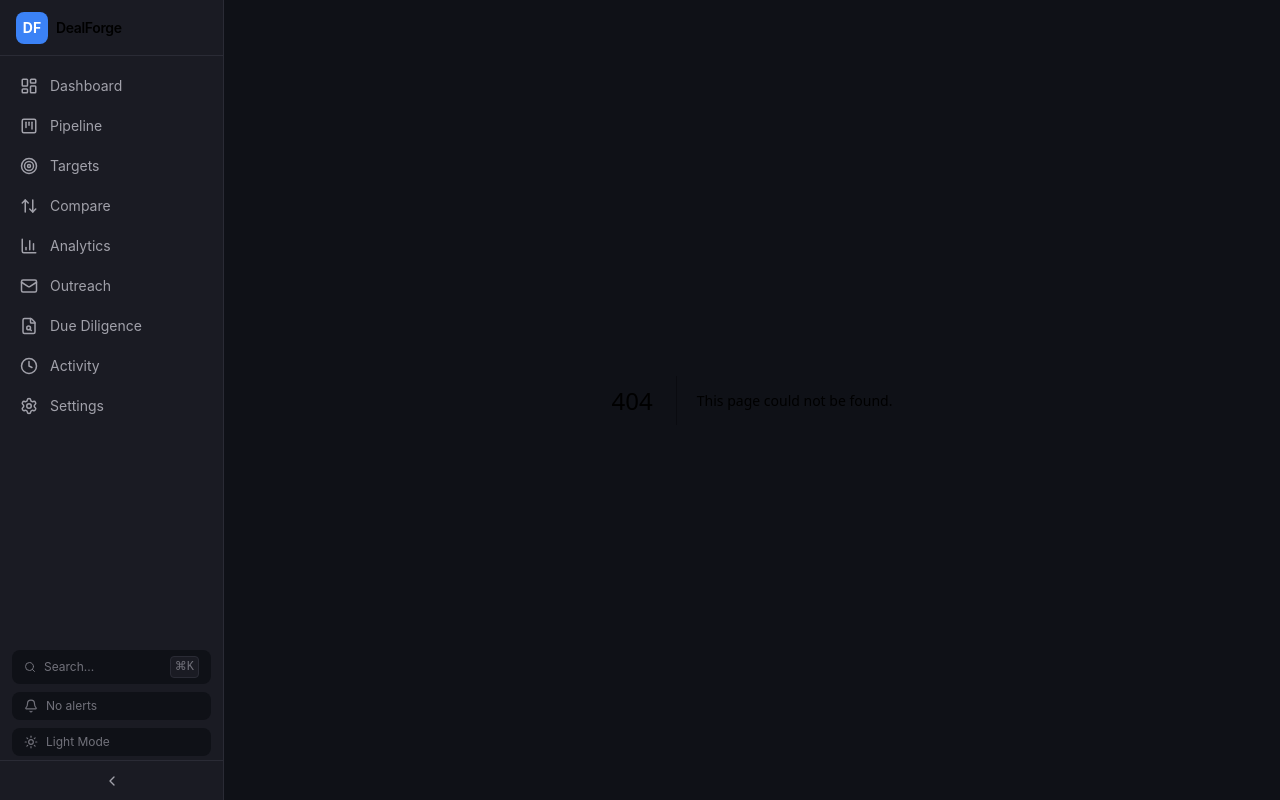
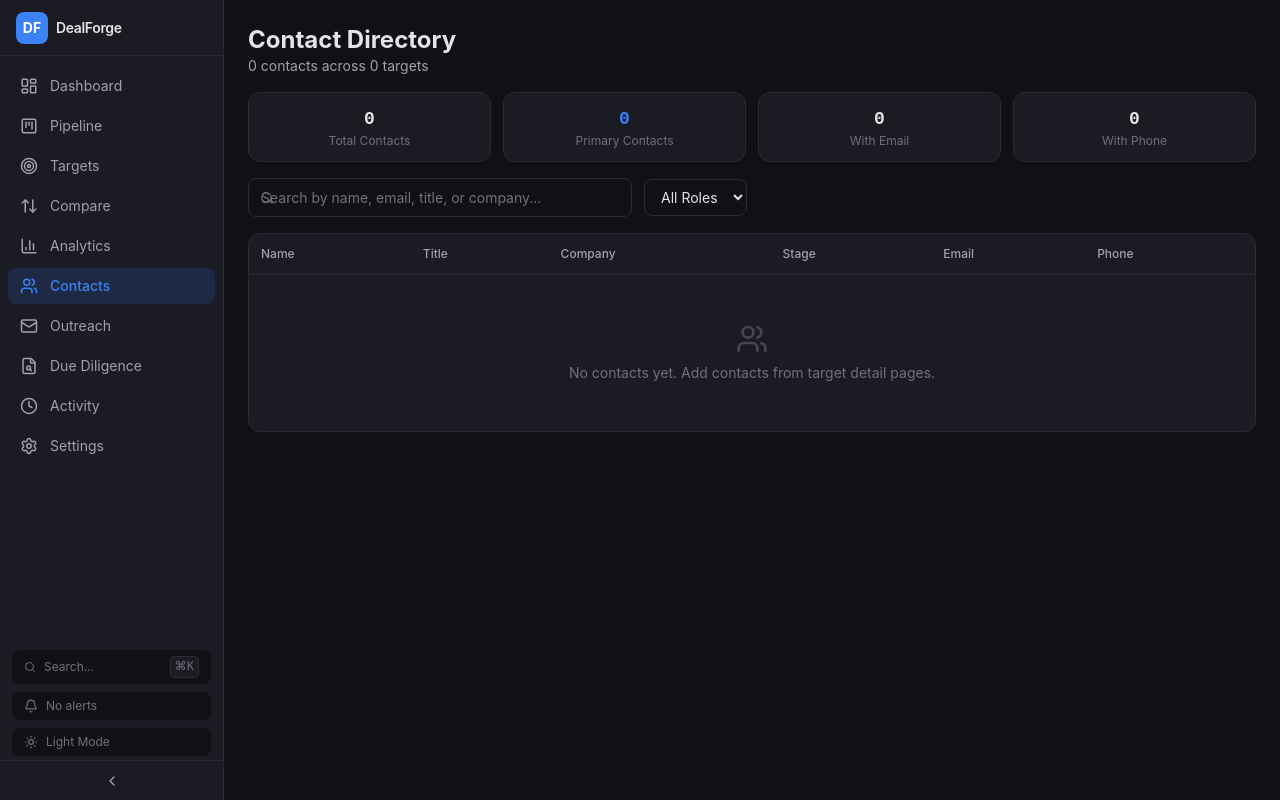
Before and after one commit to rajkcho/Corpdevtools, a Next.js app in the folder dealforge/: page /contacts in a window 1280 px wide. Before the commit this address had no page. Built offline with nearby package versions, Linux system fonts and the light colour scheme.

Commit message:
Add contacts directory page and fix sidebar navigation
- New /contacts page with searchable contact directory, role filters, and stats
- Add Users icon import to Sidebar to fix build error
- Add EV/ARR multiple display on target cards

https://claude.ai/code/session_01N8egxpj3GpGfNKHaSFqpNh

```diff
--- /dev/null
+++ b/dealforge/src/app/contacts/page.tsx
@@ -0,0 +1,182 @@
+'use client';
+
+import { useEffect, useState } from 'react';
+import { getContacts, getTargets } from '@/lib/db';
+import type { Contact, Target } from '@/lib/types';
+import { Users, Search, Mail, Phone, Building2, Star } from 'lucide-react';
+import Link from 'next/link';
+import { DEAL_STAGES } from '@/lib/types';
+
+export default function ContactsPage() {
+  const [contacts, setContacts] = useState<Contact[]>([]);
+  const [targets, setTargets] = useState<Target[]>([]);
+  const [search, setSearch] = useState('');
+  const [filterRole, setFilterRole] = useState<string>('all');
+
+  useEffect(() => {
+    setContacts(getContacts());
+    setTargets(getTargets());
+  }, []);
+
+  const targetMap = new Map(targets.map(t => [t.id, t]));
+
+  // Extract unique roles/titles
+  const roles = Array.from(new Set(contacts.map(c => c.title).filter(Boolean))).sort();
+
+  const filtered = contacts
+    .filter(c => {
+      if (filterRole !== 'all' && c.title !== filterRole) return false;
+      if (!search) return true;
+      const q = search.toLowerCase();
+      const target = targetMap.get(c.target_id);
+      return c.name.toLowerCase().includes(q) ||
+        c.email?.toLowerCase().includes(q) ||
+        c.title?.toLowerCase().includes(q) ||
+        target?.name.toLowerCase().includes(q) || false;
+    })
+    .sort((a, b) => {
+      // Primary contacts first, then alphabetical
+      if (a.is_primary && !b.is_primary) return -1;
+      if (!a.is_primary && b.is_primary) return 1;
+      return a.name.localeCompare(b.name);
+    });
+
+  // Stats
+  const primaryCount = contacts.filter(c => c.is_primary).length;
+  const withEmail = contacts.filter(c => c.email).length;
+  const withPhone = contacts.filter(c => c.phone).length;
+  const targetsWithContacts = new Set(contacts.map(c => c.target_id)).size;
+
+  return (
+    <div className="p-6 space-y-4">
+      <div className="flex items-center justify-between">
+        <div>
+          <h1 className="text-2xl font-bold">Contact Directory</h1>
+          <p className="text-sm" style={{ color: 'var(--muted-foreground)' }}>
+            {contacts.length} contacts across {targetsWithContacts} targets
+          </p>
+        </div>
+      </div>
+
+      {/* Stats */}
+      <div className="grid grid-cols-2 sm:grid-cols-4 gap-3">
+        <div className="glass-card p-3 text-center">
+          <div className="text-lg font-bold font-mono">{contacts.length}</div>
+          <div className="text-xs" style={{ color: 'var(--muted)' }}>Total Contacts</div>
+        </div>
+        <div className="glass-card p-3 text-center">
+          <div className="text-lg font-bold font-mono" style={{ color: 'var(--accent)' }}>{primaryCount}</div>
+          <div className="text-xs" style={{ color: 'var(--muted)' }}>Primary Contacts</div>
+        </div>
+        <div className="glass-card p-3 text-center">
+          <div className="text-lg font-bold font-mono">{withEmail}</div>
+          <div className="text-xs" style={{ color: 'var(--muted)' }}>With Email</div>
+        </div>
+        <div className="glass-card p-3 text-center">
+          <div className="text-lg font-bold font-mono">{withPhone}</div>
+          <div className="text-xs" style={{ color: 'var(--muted)' }}>With Phone</div>
+        </div>
+      </div>
+
+      {/* Filters */}
+      <div className="flex items-center gap-3">
+        <div className="relative flex-1 max-w-sm">
+          <Search size={14} className="absolute left-3 top-1/2 -translate-y-1/2" style={{ color: 'var(--muted)' }} />
+          <input
+            value={search}
+            onChange={e => setSearch(e.target.value)}
+            placeholder="Search by name, email, title, or company..."
+            className="w-full pl-9"
+          />
+        </div>
+        <select value={filterRole} onChange={e => setFilterRole(e.target.value)} className="text-sm">
+          <option value="all">All Roles</option>
+          {roles.map(r => <option key={r} value={r}>{r}</option>)}
+        </select>
+      </div>
+
+      {/* Contacts Table */}
+      <div className="glass-card overflow-x-auto">
+        <table className="w-full text-sm">
+          <thead>
+            <tr style={{ borderBottom: '1px solid var(--border)' }}>
+              <th className="text-left p-3 text-xs font-medium" style={{ color: 'var(--muted-foreground)' }}>Name</th>
+              <th className="text-left p-3 text-xs font-medium" style={{ color: 'var(--muted-foreground)' }}>Title</th>
+              <th className="text-left p-3 text-xs font-medium" style={{ color: 'var(--muted-foreground)' }}>Company</th>
+              <th className="text-left p-3 text-xs font-medium" style={{ color: 'var(--muted-foreground)' }}>Stage</th>
+              <th className="text-left p-3 text-xs font-medium" style={{ color: 'var(--muted-foreground)' }}>Email</th>
+              <th className="text-left p-3 text-xs font-medium" style={{ color: 'var(--muted-foreground)' }}>Phone</th>
+            </tr>
+          </thead>
+          <tbody>
+            {filtered.map(c => {
+              const target = targetMap.get(c.target_id);
+              const stage = DEAL_STAGES.find(s => s.key === target?.stage);
+              return (
+                <tr key={c.id} style={{ borderBottom: '1px solid var(--border)' }} className="transition-colors">
+                  <td className="p-3">
+                    <div className="flex items-center gap-2">
+                      <div className="w-7 h-7 rounded-full flex items-center justify-center text-xs font-bold" style={{
+                        background: c.is_primary ? 'var(--accent)' : 'var(--background)',
+                        color: c.is_primary ? 'white' : 'var(--muted-foreground)',
+                      }}>
+                        {c.name.split(' ').map(n => n[0]).join('').substring(0, 2)}
+                      </div>
+                      <div>
+                        <div className="font-medium flex items-center gap-1">
+                          {c.name}
+                          {c.is_primary && <Star size={10} fill="var(--warning)" style={{ color: 'var(--warning)' }} />}
+                        </div>
+                      </div>
+                    </div>
+                  </td>
+                  <td className="p-3 text-xs" style={{ color: 'var(--muted-foreground)' }}>{c.title || '—'}</td>
+                  <td className="p-3">
+                    {target ? (
+                      <Link href={`/targets/${target.id}`} className="text-xs font-medium" style={{ color: 'var(--accent)' }}>
+                        {target.name}
+                      </Link>
+                    ) : (
+                      <span className="text-xs" style={{ color: 'var(--muted)' }}>Unknown</span>
+                    )}
+                  </td>
+                  <td className="p-3">
+                    {stage && (
+                      <span className="badge text-[10px]" style={{ background: `${stage.color}20`, color: stage.color }}>
+                        {stage.label}
+                      </span>
+                    )}
+                  </td>
+                  <td className="p-3">
+                    {c.email ? (
+                      <a href={`mailto:${c.email}`} className="text-xs flex items-center gap-1" style={{ color: 'var(--accent)' }}>
+                        <Mail size={10} /> {c.email}
+                      </a>
+                    ) : (
+                      <span className="text-xs" style={{ color: 'var(--muted)' }}>—</span>
+                    )}
+                  </td>
+                  <td className="p-3">
+                    {c.phone ? (
+                      <span className="text-xs flex items-center gap-1" style={{ color: 'var(--muted-foreground)' }}>
+                        <Phone size={10} /> {c.phone}
+                      </span>
+                    ) : (
+                      <span className="text-xs" style={{ color: 'var(--muted)' }}>—</span>
+                    )}
+                  </td>
+                </tr>
+              );
+            })}
+          </tbody>
+        </table>
+        {filtered.length === 0 && (
+          <div className="text-center py-12" style={{ color: 'var(--muted)' }}>
+            <Users size={32} className="mx-auto mb-2 opacity-50" />
+            <p className="text-sm">{contacts.length === 0 ? 'No contacts yet. Add contacts from target detail pages.' : 'No contacts match your search.'}</p>
+          </div>
+        )}
+      </div>
+    </div>
+  );
+}
--- a/dealforge/src/app/targets/page.tsx
+++ b/dealforge/src/app/targets/page.tsx
@@ -334,11 +334,12 @@ export default function TargetsPage() {
                     {daysInStage}d
                   </span>
                 </div>
-                <div className="flex items-center gap-4 mt-3 text-xs" style={{ color: 'var(--muted-foreground)' }}>
+                <div className="flex items-center gap-4 mt-3 text-xs flex-wrap" style={{ color: 'var(--muted-foreground)' }}>
                   {t.revenue ? <span>Rev: ${(t.revenue / 1000000).toFixed(1)}M</span> : null}
                   {t.arr ? <span>ARR: ${(t.arr / 1000000).toFixed(1)}M</span> : null}
                   {t.recurring_revenue_pct ? <span>{t.recurring_revenue_pct}% recurring</span> : null}
                   {t.asking_price ? <span style={{ color: 'var(--success)' }}>Ask: ${(t.asking_price / 1000000).toFixed(1)}M</span> : null}
+                  {t.asking_price && t.arr ? <span className="font-mono">{(t.asking_price / t.arr).toFixed(1)}x ARR</span> : null}
                   {t.customer_count ? <span>{t.customer_count} customers</span> : null}
                 </div>
                 {t.tags && t.tags.length > 0 && (
--- a/dealforge/src/components/Sidebar.tsx
+++ b/dealforge/src/components/Sidebar.tsx
@@ -18,6 +18,7 @@ import {
   Bell,
   Sun,
   Moon,
+  Users,
 } from 'lucide-react';
 import { useState, useEffect } from 'react';
 import { getNotificationCounts, getAlerts, type NotificationCounts, type Alert } from '@/lib/notifications';
@@ -28,6 +29,7 @@ const NAV_ITEMS = [
   { href: '/targets', label: 'Targets', icon: Target },
   { href: '/compare', label: 'Compare', icon: ArrowUpDown },
   { href: '/analytics', label: 'Analytics', icon: BarChart3 },
+  { href: '/contacts', label: 'Contacts', icon: Users },
   { href: '/outreach', label: 'Outreach', icon: Mail },
   { href: '/diligence', label: 'Due Diligence', icon: FileSearch },
   { href: '/activity', label: 'Activity', icon: Clock },
```
